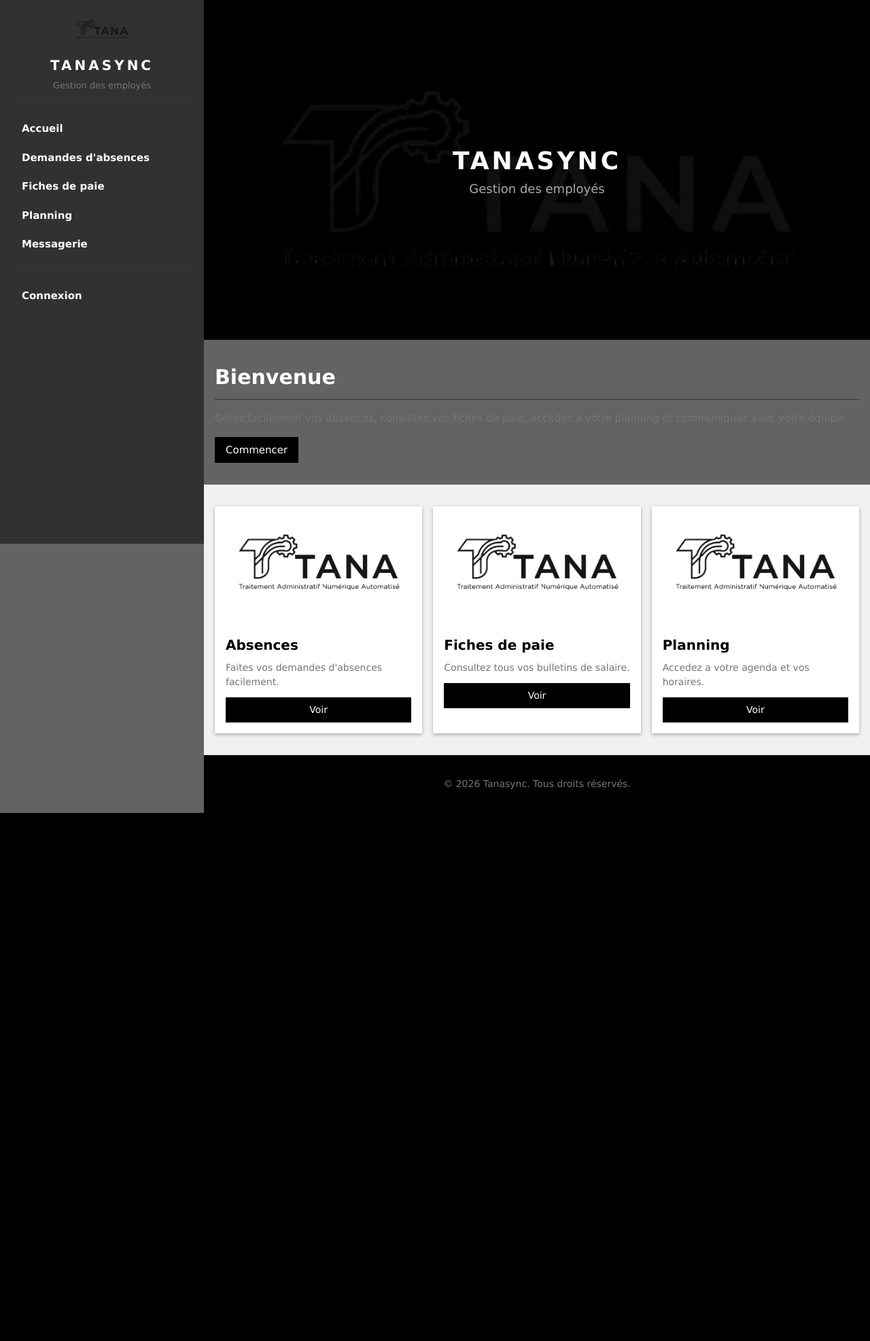
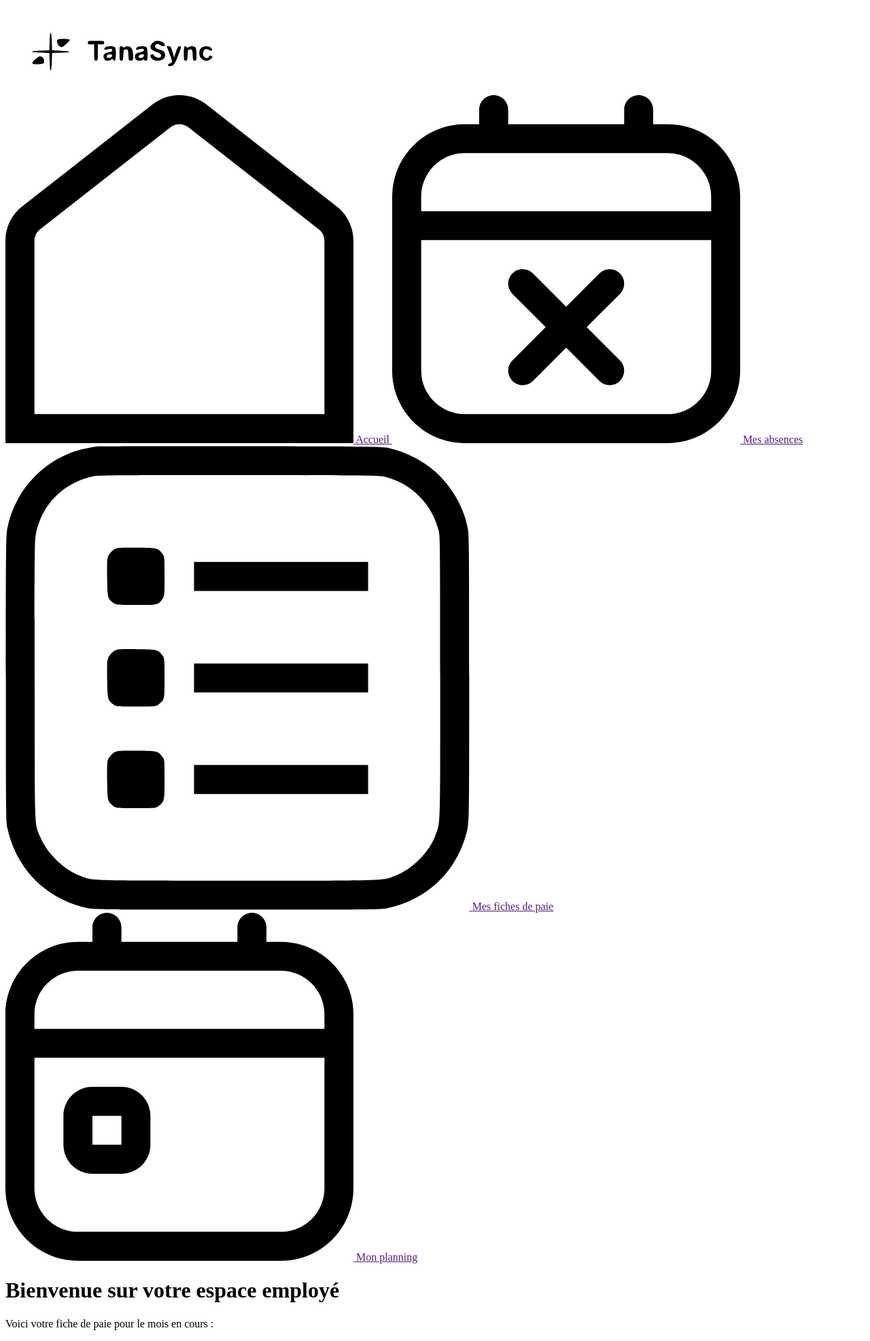
Before and after one commit to nicolasfno/TanaSync, a Django app: page /employees/ in a window 1280 px wide. Shown: the whole page at 68% size. Before the commit the page ends 1196 px from the top, so only its background shows below. Run offline with Django 5.2, Linux system fonts and the light colour scheme.

Commit message:
squelette front accueil et sidebar

```diff
--- a/employees/templates/employees/index.html
+++ b/employees/templates/employees/index.html
@@ -1,94 +1,17 @@
 <!DOCTYPE html>
-<html lang="fr">
+<html lang="en">
 <head>
     <meta charset="UTF-8">
     <meta name="viewport" content="width=device-width, initial-scale=1.0">
     <title>Tanasync</title>
-    {% load static %}
-    <link rel="stylesheet" href="{% static 'employees/style.css' %}">
 </head>
 <body>
-
-    <!-- sidebar gauche -->
-    <div class="sidebar">
-
-        <img src="{% static 'employees/logo.png' %}" alt="logo">
-        <h4>TANASYNC</h4>
-        <p>Gestion des employés</p>
-
-        <hr>
-
-        <a href="#">Accueil</a>
-        <a href="#">Demandes d'absences</a>
-        <a href="#">Fiches de paie</a>
-        <a href="#">Planning</a>
-        <a href="#">Messagerie</a>
-
-        <hr>
-
-        <a href="{% url 'login' %}">Connexion</a>
-
+    <div>
+        {% include 'employees/sidebar.html' %}
     </div>
-
-    <!-- contenu a droite -->
-    <div class="main">
-
-        <!-- grande image avec texte dessus -->
-        <div class="banner">
-            <img src="{% static 'employees/logo.png' %}" alt="banniere">
-            <div class="banner_text">
-                <h1>TANASYNC</h1>
-                <p>Gestion des employés</p>
-            </div>
-        </div>
-
-        <!-- texte de presentation -->
-        <div class="section">
-            <h2>Bienvenue</h2>
-            <hr>
-            <p>
-                Gérez facilement vos absences, consultez vos fiches de paie,
-                accédez à votre planning et communiquez avec votre équipe.
-            </p>
-            <a href="#" class="btn">Commencer</a>
-        </div>
-
-        <!-- les 3 cards -->
-        <div class="row">
-
-            <div class="card">
-                <img src="{% static 'employees/logo.png' %}" alt="absences">
-                <div class="card_content">
-                    <h4>Absences</h4>
-                    <p>Faites vos demandes d'absences facilement.</p>
-                    <a href="#">Voir</a>
-                </div>
-            </div>
-
-            <div class="card">
-                <img src="{% static 'employees/logo.png' %}" alt="fiches">
-                <div class="card_content">
-                    <h4>Fiches de paie</h4>
-                    <p>Consultez tous vos bulletins de salaire.</p>
-                    <a href="#">Voir</a>
-                </div>
-            </div>
-
-            <div class="card">
-                <img src="{% static 'employees/logo.png' %}" alt="planning">
-                <div class="card_content">
-                    <h4>Planning</h4>
-                    <p>Accedez a votre agenda et vos horaires.</p>
-                    <a href="#">Voir</a>
-                </div>
-            </div>
-
-        </div>
-
-        <!-- footer -->
-        <footer>
-            <p>© 2026 Tanasync. Tous droits réservés.</p>
-        </footer>
+    <div>
+        <h1>Bienvenue sur votre espace employé</h1>
+        <p>Voici votre fiche de paie pour le mois en cours :</p>
 
     </div>
 
--- /dev/null
+++ b/employees/templates/employees/sidebar.html
@@ -0,0 +1,26 @@
+<div>
+{% load static %}
+<div>
+    <img src="{% static 'employees/logo.svg' %}" alt="Logo">
+</div>
+<div>
+    <nav>
+        <a href="">
+            <img src="{% static 'employees/home.svg' %}" alt="Accueil">
+            <span>Accueil</span>
+        </a>
+        <a href="">
+            <img src="{% static 'employees/abscences.svg' %}" alt="Mes absences">
+            <span>Mes absences</span>
+        </a>
+        <a href="">
+            <img src="{% static 'employees/liste.svg' %}" alt="Mes fiches">
+            <span>Mes fiches de paie</span>
+        </a>
+        <a href="">
+            <img src="{% static 'employees/calendrier.svg' %}" alt="Mes fiches">
+            <span>Mon planning</span>
+        </a>
+    </nav>
+</div>
+</div>
```
Also changed, not shown: employees/static/employees/abscences.svg (added), employees/static/employees/calendrier.svg (added), employees/static/employees/home.svg (added), employees/static/employees/liste.svg (added), employees/static/employees/logo.png (deleted), employees/static/employees/logo.svg (added).
